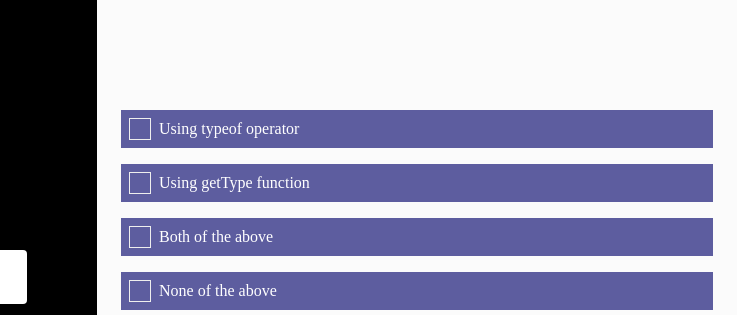
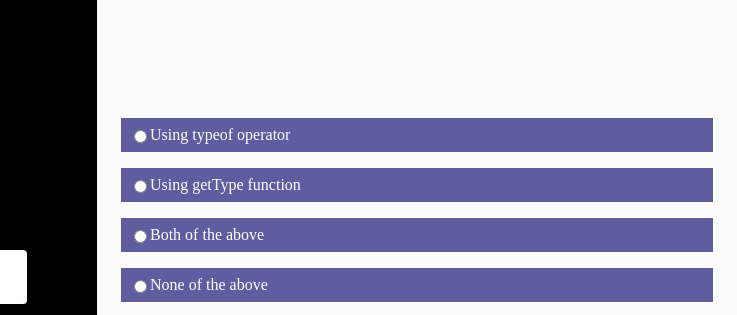
Before and after one commit to Abdurrahman-X/Quiz-App, a Gatsby site: page /JavaScript in a window 1280 px wide. Shown: the part 173-488 px from the top of the page, 543-1280 px from the left. Built offline with nearby package versions, Linux system fonts and the light colour scheme; Gatsby itself is replaced by a stand-in of ours; a web font is replaced by a local one.

Commit message:
radio btn

```diff
--- a/src/components/Style/QuizzStyle.js
+++ b/src/components/Style/QuizzStyle.js
@@ -15,17 +15,17 @@ export const Answer = styled.div `
   padding: 0.5rem;
   width: 45vw;
 margin-top : 1rem;
-div {
+/* div {
     border: 1px solid #eee;
     width: 20px;
     height: 20px;
     cursor: pointer;
     margin-right: 0.5rem;
     transition: all 0.3s ease;
-}
-div:hover{
+} */
+/* div:hover{
     border-color: #ffc80a;
-}
+} */
 
 
 
--- a/src/pages/JavaScript.jsx
+++ b/src/pages/JavaScript.jsx
@@ -1,4 +1,4 @@
-import React from "react"
+import React, { useState } from "react"
 import GlobaleStyle from "../components/Style/GlobaleStyle"
 import Js from "../images/javascript.png"
 import {
@@ -9,6 +9,18 @@ import {
 } from "../components/Style/HomeStyle"
 import { Answer, Container } from "../components/Style/QuizzStyle"
 const JavaScriptQuizz = () => {
+  const [questions] = useState([
+    {
+      question: "How can you get the type of arguments passed to a function?",
+      answers: {
+        a: "Using typeof operator",
+        b: "Using getType function",
+        c: "Both of the above",
+        d: "None of the above",
+      },
+      answer: "a",
+    },
+  ])
   return (
     <>
       <GlobaleStyle />
@@ -16,28 +28,33 @@ const JavaScriptQuizz = () => {
         <Sideleft>
           <img src={Js} alt="js logo" />
           <Choose>
-            <h3>How can you get the type of arguments passed to a function?</h3>
+            <h3>{questions[0].question}</h3>
           </Choose>
         </Sideleft>
 
         <Sideright>
           <Container>
+            {/* {questions[0].answers
+              ? questions[0].answers.forEach(answer => console.log("nadia"))
+              : null} */}
             <Answer>
-              <div></div>Using typeof operator
+              <input type="radio" name="" value="" />
+              {questions[0].answers["a"]}
             </Answer>
             <Answer>
               {" "}
-              <div></div>Using getType function
+              <input type="radio" name="" value="" />
+              {questions[0].answers["b"]}
             </Answer>
             <Answer>
-              <div></div>Both of the above
+              <input type="radio" name="" value="" />
+              {questions[0].answers["c"]}
             </Answer>
             <Answer>
-              <div></div>None of the above
+              <input type="radio" name="" value="" />
+              {questions[0].answers["d"]}
             </Answer>
-            <button>
-              <div></div>Next
-            </button>
+            <button>Next</button>
           </Container>
         </Sideright>
       </Wrapper>
```
Also changed, not shown: src/pages/Php.jsx (+24 -10 lines), src/pages/Python.jsx (+24 -11 lines).
